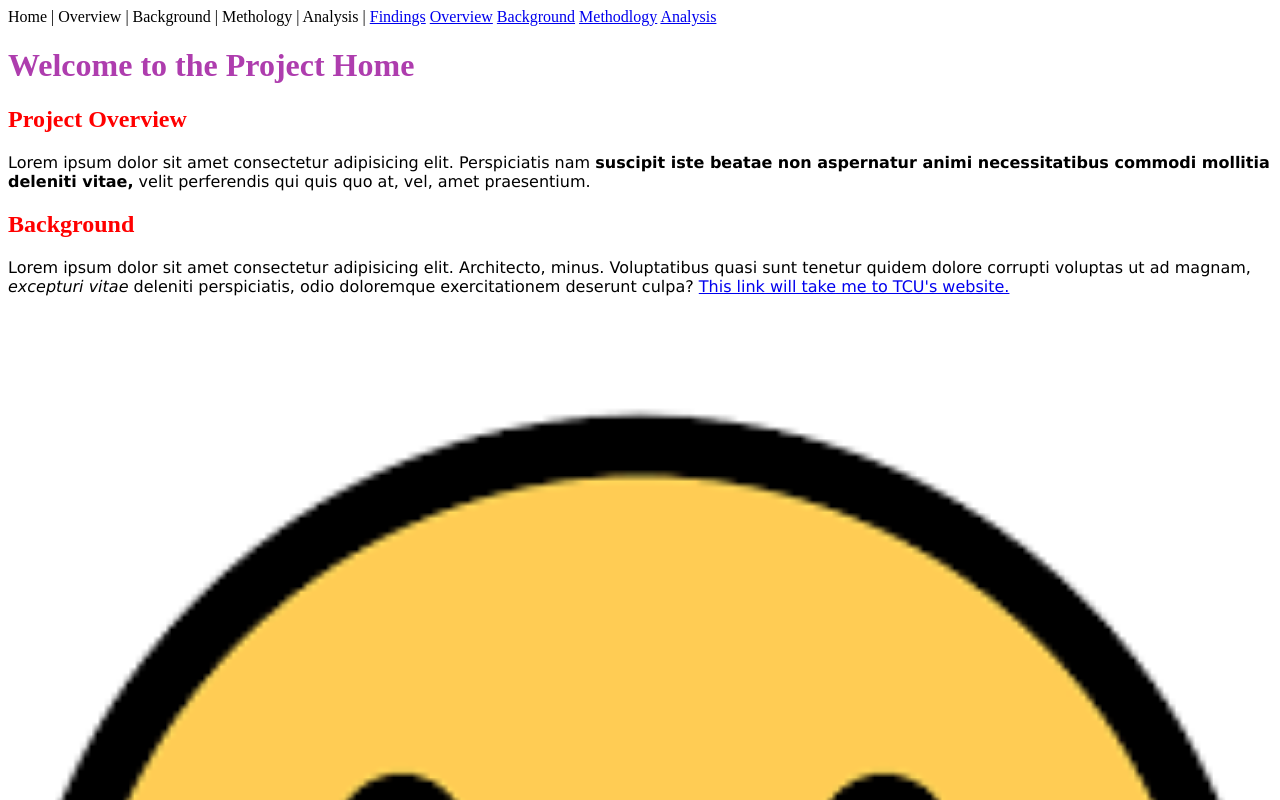
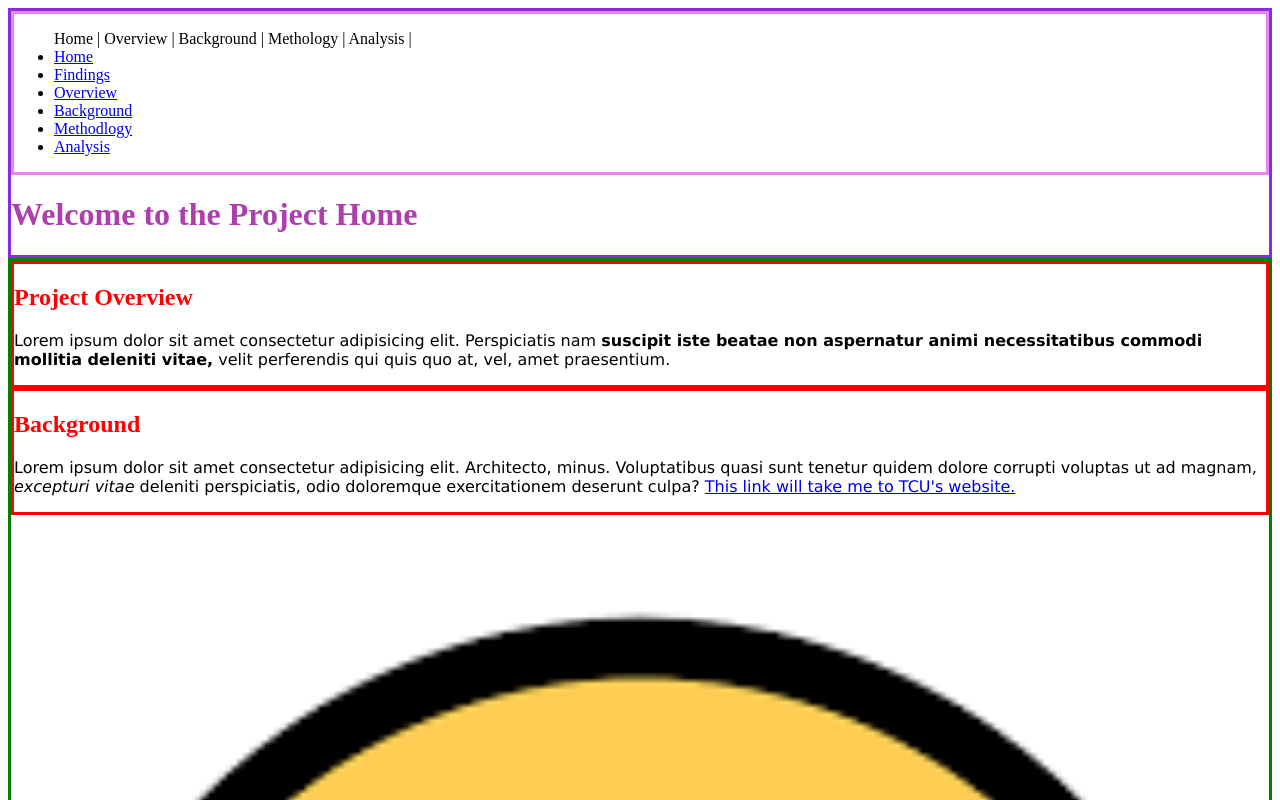
Before and after one commit to BiancaMMedina/20833_project, a plain HTML site: page index.html in a window 1280 px wide. Shown: the top 800 px of the page. Drawn offline with Linux system fonts and the light colour scheme.

Commit message:
HTML and CSS
Updates

```diff
--- a/css/styles.css
+++ b/css/styles.css
@@ -11,3 +11,27 @@ h2{
 p{
     font-family:'Lucida Sans', 'Lucida Sans Regular', 'Lucida Grande', 'Lucida Sans Unicode', Geneva, Verdana, sans-serif;
 }
+
+header, footer{
+    border-style:solid;
+    border-color:blueviolet
+
+}
+
+nav{
+    border-style:solid;
+    border-color:violet
+
+}
+
+main{
+    border-style:solid;
+    border-color:green
+
+}
+
+section{
+    border-style:solid;
+    border-color:red
+
+}
--- a/index.html
+++ b/index.html
@@ -7,26 +7,36 @@
 
     <link rel="stylesheet" href="css/styles.css">
 </head>
-<body>
+    <body>
 
-<nav>
+        <header>
+
+            <nav>
+    <ul>
+
 Home |
    Overview |
        Background |
             Methology |
             Analysis |
 
-            <a href ="findings">Findings</a>
-    <a href ="overview">Overview</a>
-    <a href ="background">Background</a>
-    <a href ="Methology">Methodlogy</a>
-    <a href ="Analysis">Analysis</a>
+           <li><a href ="Home">Home</a></li>
+           <li><a href ="findings">Findings</a></li>
+           <li><a href ="overview">Overview</a></li>
+           <li><a href ="background">Background</a></li>
+           <li><a href ="Methology">Methodlogy</a></li>
+           <li><a href ="Analysis">Analysis</a></li>
 
-</nav>
+    </ul>
+    </nav>
 
 <h1> Welcome to the Project Home</h1>
 
-<section id = project overview">
+</header>
+
+        <main>
+
+<section id = "overview">
     <h2>Project Overview</h2>
 
 <p>Lorem ipsum dolor sit amet consectetur adipisicing elit. Perspiciatis nam <strong>suscipit iste beatae non aspernatur animi necessitatibus commodi mollitia deleniti vitae,</strong> velit perferendis qui quis quo at, vel, amet praesentium.  </p>
@@ -71,7 +81,16 @@ Lorem ipsum dolor sit amet consectetur adipisicing elit. Architecto, minus. Volu
 <p> Lorem ipsum dolor sit amet consectetur adipisicing elit. Architecto, minus. Voluptatibus quasi sunt tenetur quidem dolore corrupti voluptas ut ad magnam.</p>
 
 </section>
+</main>
+<footer>
+
+
+</footer>
+<p>&copy; 2025 Project Home all rights reserved. </p>
+<p> Contact me: <a href="mailto:myemail123@yahoo.com">myemail123@yahoo.com</a></p>
 
 
 </body>
+
+
 </html>
```
